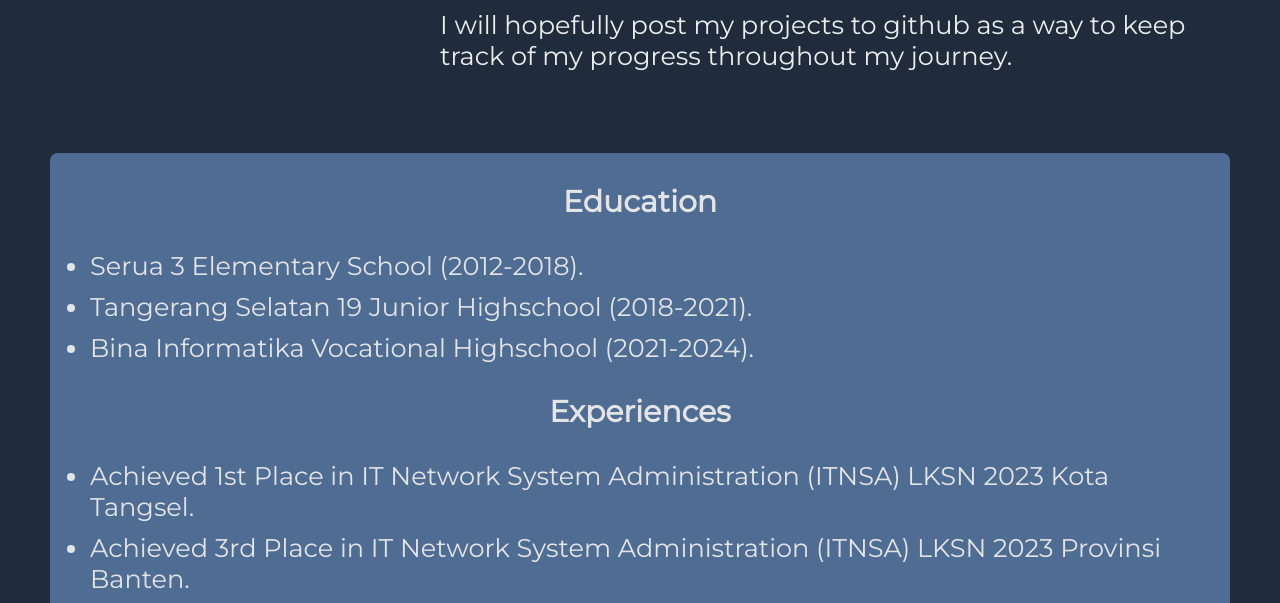
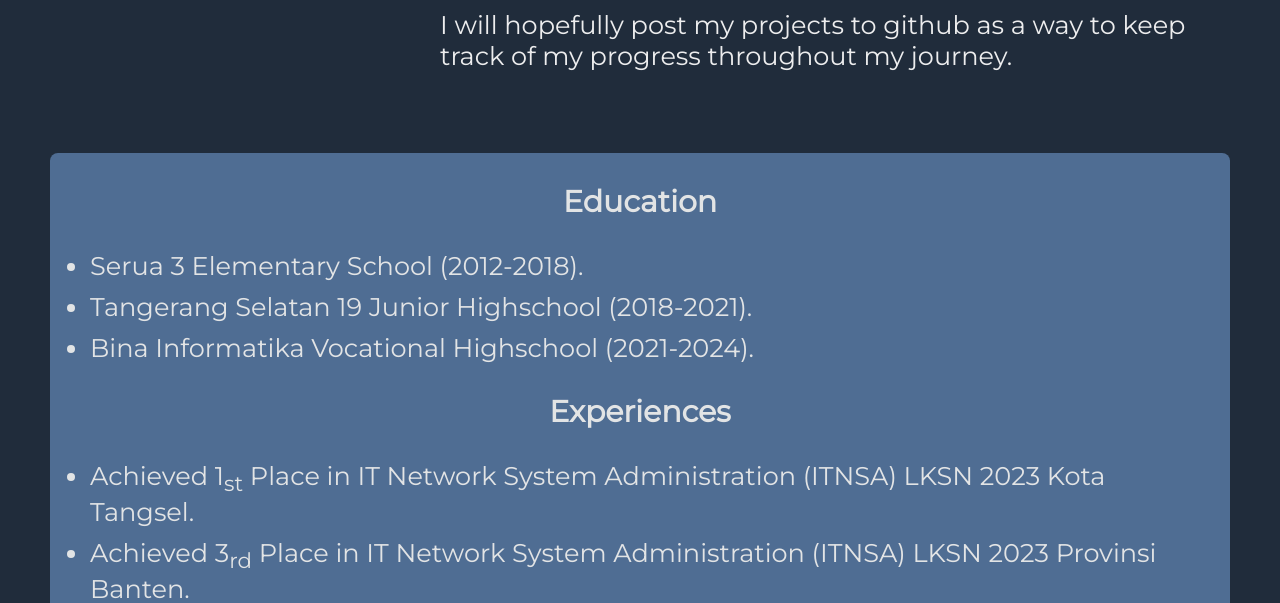
Before and after one commit to Vilvyy/vilvyy.github.io, a plain HTML site: page index.html in a window 1280 px wide. Shown: the part 349-952 px from the top of the page. Drawn offline with Linux system fonts and the light colour scheme.

Commit message:
added <sub>

```diff
--- a/index.html
+++ b/index.html
@@ -43,8 +43,8 @@
 					<div class="column">
 						<h3>Experiences</h3>
 						<ul type="bullet">
-							<li>Achieved 1st Place in IT Network System Administration (ITNSA) LKSN 2023 Kota Tangsel.</li>
-							<li>Achieved 3rd Place in IT Network System Administration (ITNSA) LKSN 2023 Provinsi Banten.</li>
+							<li><a href="https://drive.google.com/file/d/1y0z9Mu3T0ofFfL1LgL2PoVDV7t0AYs3-/view?usp=sharing">Achieved 1<sub>st</sub> Place in IT Network System Administration (ITNSA) LKSN 2023 Kota Tangsel.</a></li>
+							<li>Achieved 3<sub>rd</sub> Place in IT Network System Administration (ITNSA) LKSN 2023 Provinsi Banten.</li>
 						</ul>
 					</div>
 				</div>
--- a/style.css
+++ b/style.css
@@ -146,6 +146,11 @@ h1 {
 	flex: 50%;
 }
 
+.column a {
+	text-decoration: none;
+	color: #f8f8f8;
+}
+
 ul {
 	padding: 0 40px 0 40px;
 }
```
